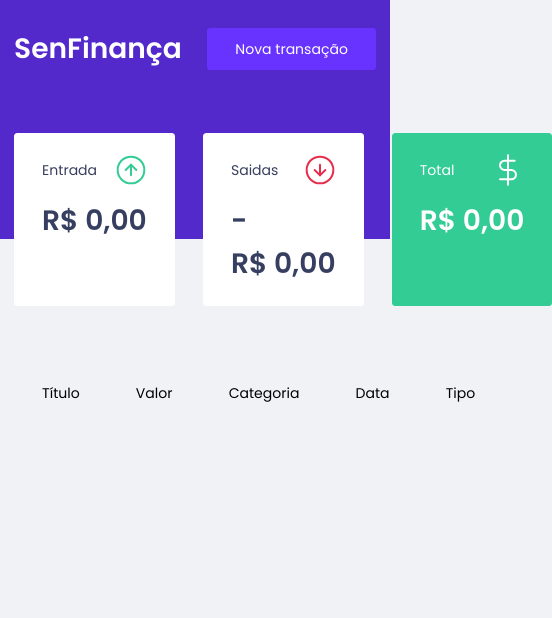
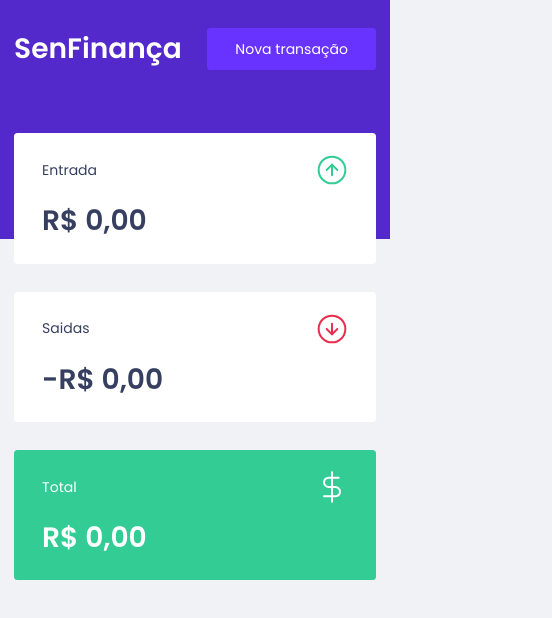
Before and after one commit to allythy/challenge-sense-data, a React (Vite) app: page / in a window 390 px wide. Shown: the top 618 px of the page, 552 px wide, since content can reach past the window. Built offline with nearby package versions, Linux system fonts and the light colour scheme.

Commit message:
style: responsive transaction listing and summary cards

```diff
--- a/package.json
+++ b/package.json
@@ -13,6 +13,7 @@
     "polished": "^4.2.2",
     "react": "^18.0.0",
     "react-dom": "^18.0.0",
+    "react-icons": "^4.4.0",
     "react-modal": "^3.15.1",
     "styled-components": "^5.3.5",
     "uuid": "^8.3.2",
--- a/src/components/Summary/styles.js
+++ b/src/components/Summary/styles.js
@@ -2,7 +2,7 @@ import styled from 'styled-components';
 
 export const Container = styled.div`
   display: grid;
-  grid-template-columns: repeat(3, 1fr);
+  grid-template-columns: repeat(auto-fit, minmax(300px, 1fr));
   gap: 2rem;
   margin-top: -10rem;
 
--- a/src/components/TransactionsTable/index.jsx
+++ b/src/components/TransactionsTable/index.jsx
@@ -1,6 +1,7 @@
 import { useContext } from "react";
 import { TransactionsContext } from "../../TransactionsContext";
 import { Container } from "./styles";
+import { FaTrash } from "react-icons/fa";
 
 export function TransactionsTable() {
   const { transactions, deleteTransactions } = useContext(TransactionsContext);
@@ -21,22 +22,22 @@ export function TransactionsTable() {
           {transactions.map((transaction, index) => {
             return (
               <tr key={index}>
-                <td>{transaction.title}</td>
-                <td className={transaction.type}>
+                <td data-label="Título">{transaction.title}</td>
+                <td data-label="Valor" className={transaction.type}>
                   {new Intl.NumberFormat("pt-BR", {
                     style: "currency",
                     currency: "BRL",
                   }).format(transaction.value)}
                 </td>
-                <td>{transaction.category}</td>
-                <td>
+                <td data-label="Categoria">{transaction.category}</td>
+                <td data-label="Data">
                   {transaction.date}
                 </td>
-                <td>{transaction.type === 'deposit'? 'Entrada' : 'Saída'}</td>
+                <td data-label="Tipo">{transaction.type === 'deposit'? 'Entrada' : 'Saída'}</td>
                 <td>
-                  <button onClick={() => deleteTransactions(transaction.id)}>
-                    {"Deletar"}
-                  </button>
+                  <span onClick={() => deleteTransactions(transaction.id)}>
+                    <FaTrash />
+                  </span>
                 </td>
               </tr>
             );
--- a/src/components/TransactionsTable/styles.js
+++ b/src/components/TransactionsTable/styles.js
@@ -1,9 +1,8 @@
-import styled from 'styled-components';
+import styled from "styled-components";
 
 export const Container = styled.div`
-  margin-top:  4rem;
-
-  table{
+  margin-top: 4rem;
+  table {
     width: 100%;
     border-spacing: 0 0.5rem;
   }
@@ -15,19 +14,50 @@ export const Container = styled.div`
     line-height: 1.5rem;
   }
 
-  td{
+  td {
     padding: 1rem 2rem;
     border: 0;
     background-color: var(--shape);
     border-radius: 0.25rem;
   }
 
-  .withdraw{
+  span {
+    cursor: pointer;
+  }
+
+  .withdraw {
     color: var(--red);
   }
 
-  .deposit{
-    color: var(--green)
+  .deposit {
+    color: var(--green);
   }
 
-`
+  @media (max-width: 600px) {
+    thead {
+      overflow: hidden;
+      position: absolute;
+      width: 1px;
+    }
+
+    tr {
+      border-bottom: 3px solid #ddd;
+      display: block;
+      margin-bottom: 0.625em;
+    }
+
+    td {
+      border-bottom: 1px solid #ddd;
+      display: block;
+      font-size: 0.8em;
+      text-align: right;
+
+      &:before {
+        content: attr(data-label);
+        float: left;
+        font-weight: bold;
+        text-transform: uppercase;
+      }
+    }
+  }
+`;
```
Also changed, not shown: src/components/providers/TransactiosProvider.jsx (deleted, +0 -41 lines), 1 other file (tests, documents, lock files or other folders).
